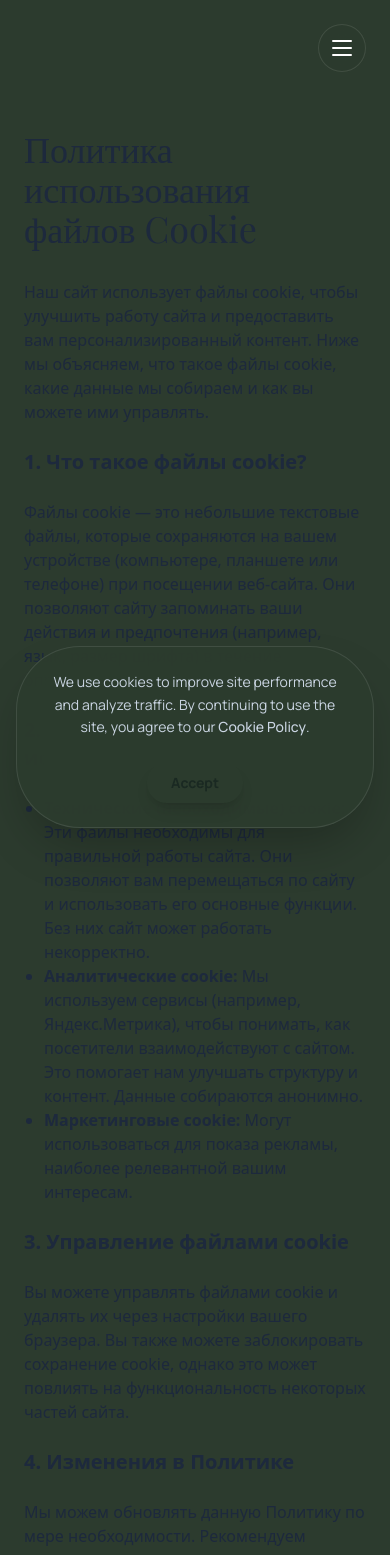
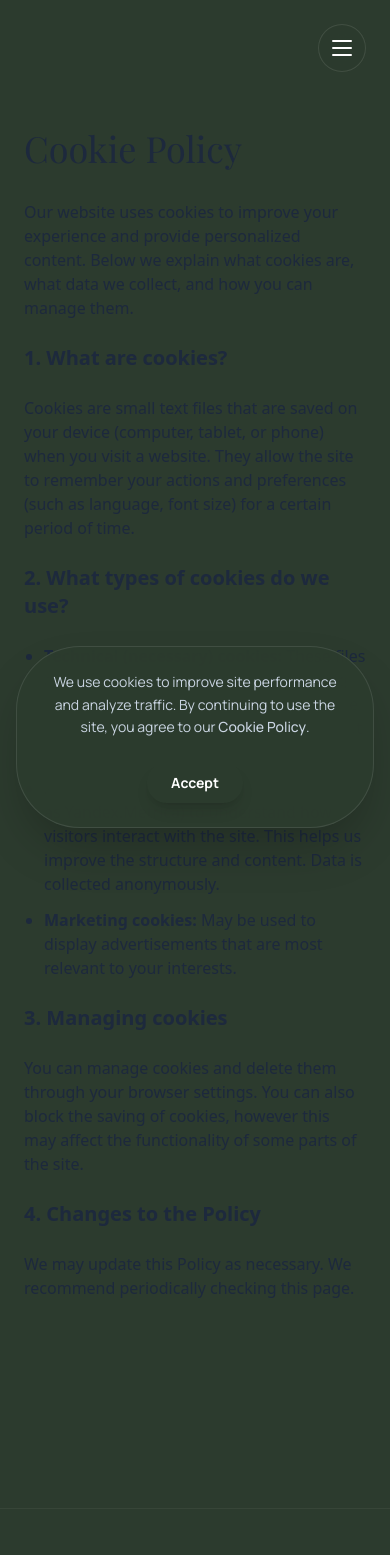
Before and after one commit to Vlad575oa/ArtLand, a Next.js app: page /en/cookies in a window 390 px wide. Shown: the top 1555 px of the page. Built offline with nearby package versions, Linux system fonts and the light colour scheme; a web font is replaced by a local one.

Commit message:
feat: add i18n translations for Cookies page
- Add Cookies section to ru.json and en.json
- Update CookiesPage component to use useTranslations hook
- Translate all cookie policy sections (RU/EN)
- Improve list formatting with spacing

Co-authored-by: Qwen-Coder <qwen-coder@alibabacloud.com>

```diff
--- a/app/[locale]/(marketing)/cookies/page.tsx
+++ b/app/[locale]/(marketing)/cookies/page.tsx
@@ -1,3 +1,4 @@
+import { useTranslations } from 'next-intl';
 import { generatePageMetadata } from '@/lib/metadata';
 import type { Metadata } from 'next';
 
@@ -15,28 +16,36 @@ export async function generateMetadata({ params }: Props): Promise<Metadata> {
 }
 
 export default function CookiesPage() {
+    const t = useTranslations('Cookies');
+
     return (
         <div className="container mx-auto px-6 py-32 font-sans text-slate-800 dark:text-slate-200">
-            <h1 className="font-serif text-4xl mb-8">Политика использования файлов Cookie</h1>
+            <h1 className="font-serif text-4xl mb-8">{t('title')}</h1>
 
             <div className="prose dark:prose-invert max-w-4xl space-y-6">
-                <p>Наш сайт использует файлы cookie, чтобы улучшить работу сайта и предоставить вам персонализированный контент. Ниже мы объясняем, что такое файлы cookie, какие данные мы собираем и как вы можете ими управлять.</p>
+                <p>{t('intro')}</p>
 
-                <h3 className="text-xl font-bold">1. Что такое файлы cookie?</h3>
-                <p>Файлы cookie — это небольшие текстовые файлы, которые сохраняются на вашем устройстве (компьютере, планшете или телефоне) при посещении веб-сайта. Они позволяют сайту запоминать ваши действия и предпочтения (например, язык, размер шрифта) в течение определенного времени.</p>
+                <h3 className="text-xl font-bold">{t('section1_title')}</h3>
+                <p>{t('section1_content')}</p>
 
-                <h3 className="text-xl font-bold">2. Какие типы cookie мы используем?</h3>
-                <ul className="list-disc pl-5">
-                    <li><strong>Технические (необходимые) cookie:</strong> Эти файлы необходимы для правильной работы сайта. Они позволяют вам перемещаться по сайту и использовать его основные функции. Без них сайт может работать некорректно.</li>
-                    <li><strong>Аналитические cookie:</strong> Мы используем сервисы (например, Яндекс.Метрика), чтобы понимать, как посетители взаимодействуют с сайтом. Это помогает нам улучшать структуру и контент. Данные собираются анонимно.</li>
-                    <li><strong>Маркетинговые cookie:</strong> Могут использоваться для показа рекламы, наиболее релевантной вашим интересам.</li>
+                <h3 className="text-xl font-bold">{t('section2_title')}</h3>
+                <ul className="list-disc pl-5 space-y-3">
+                    <li>
+                        <strong>{t('section2_technical_title')}</strong> {t('section2_technical_desc')}
+                    </li>
+                    <li>
+                        <strong>{t('section2_analytics_title')}</strong> {t('section2_analytics_desc')}
+                    </li>
+                    <li>
+                        <strong>{t('section2_marketing_title')}</strong> {t('section2_marketing_desc')}
+                    </li>
                 </ul>
 
-                <h3 className="text-xl font-bold">3. Управление файлами cookie</h3>
-                <p>Вы можете управлять файлами cookie и удалять их через настройки вашего браузера. Вы также можете заблокировать сохранение cookie, однако это может повлиять на функциональность некоторых частей сайта.</p>
+                <h3 className="text-xl font-bold">{t('section3_title')}</h3>
+                <p>{t('section3_content')}</p>
 
-                <h3 className="text-xl font-bold">4. Изменения в Политике</h3>
-                <p>Мы можем обновлять данную Политику по мере необходимости. Рекомендуем периодически проверять эту страницу.</p>
+                <h3 className="text-xl font-bold">{t('section4_title')}</h3>
+                <p>{t('section4_content')}</p>
             </div>
         </div>
     )
--- a/components/features/HeroScrollSequence.tsx
+++ b/components/features/HeroScrollSequence.tsx
@@ -39,7 +39,7 @@ export const HeroScrollSequence = ({ title, subtitle, ctaText, onCtaClick }: Her
                     <div className="flex flex-wrap items-center gap-6 mt-2">
                         <button
                             onClick={onCtaClick}
-                            className="group relative px-10 py-5 text-olive-deep rounded-full flex items-center gap-3 font-bold text-base md:text-lg tracking-wide bg-[#8fa86e]/15 hover:bg-[#8fa86e]/25 backdrop-blur-md transition-all shadow-lg hover:shadow-xl border border-[#8fa86e]/30 animate-button-pulse overflow-hidden"
+                            className="group relative px-10 py-5 text-white rounded-full flex items-center gap-3 font-bold text-base md:text-lg tracking-wide bg-[#8fa86e]/15 hover:bg-[#8fa86e]/25 backdrop-blur-md transition-all shadow-lg hover:shadow-xl border border-[#8fa86e]/30 animate-button-pulse overflow-hidden"
                         >
                             {/* Subtle shine effect */}
                             <div className="absolute inset-0 bg-gradient-to-br from-white/20 to-transparent opacity-0 group-hover:opacity-100 transition-opacity duration-500" />
--- a/components/layout/CookieConsent.tsx
+++ b/components/layout/CookieConsent.tsx
@@ -67,7 +67,7 @@ export const CookieConsentProvider = ({ children }: { children: ReactNode }) =>
                         <div className="flex gap-4">
                             <button
                                 onClick={acceptCookies}
-                                className="px-6 py-2.5 rounded-full bg-contact-primary text-[#1a2922] font-bold text-sm hover:bg-contact-primary/90 transition-colors whitespace-nowrap shadow-lg shadow-contact-primary/20"
+                                className="px-6 py-2.5 rounded-full bg-contact-primary text-white font-bold text-sm hover:bg-contact-primary/90 transition-colors whitespace-nowrap shadow-lg shadow-contact-primary/20"
                             >
                                 {locale === 'ru' ? 'Принять' : 'Accept'}
                             </button>
--- a/messages/en.json
+++ b/messages/en.json
@@ -314,5 +314,22 @@
     "Terms": {
         "title": "Terms of Service",
         "content": "By using our website and services, you agree to comply with our terms and conditions. We reserve the right to update these terms at any time."
+    },
+    "Cookies": {
+        "title": "Cookie Policy",
+        "intro": "Our website uses cookies to improve your experience and provide personalized content. Below we explain what cookies are, what data we collect, and how you can manage them.",
+        "section1_title": "1. What are cookies?",
+        "section1_content": "Cookies are small text files that are saved on your device (computer, tablet, or phone) when you visit a website. They allow the site to remember your actions and preferences (such as language, font size) for a certain period of time.",
+        "section2_title": "2. What types of cookies do we use?",
+        "section2_technical_title": "Technical (necessary) cookies:",
+        "section2_technical_desc": "These files are necessary for the proper functioning of the website. They allow you to navigate the site and use its basic features. Without them, the site may not work correctly.",
+        "section2_analytics_title": "Analytics cookies:",
+        "section2_analytics_desc": "We use services (such as Yandex.Metrica) to understand how visitors interact with the site. This helps us improve the structure and content. Data is collected anonymously.",
+        "section2_marketing_title": "Marketing cookies:",
+        "section2_marketing_desc": "May be used to display advertisements that are most relevant to your interests.",
+        "section3_title": "3. Managing cookies",
+        "section3_content": "You can manage cookies and delete them through your browser settings. You can also block the saving of cookies, however this may affect the functionality of some parts of the site.",
+        "section4_title": "4. Changes to the Policy",
+        "section4_content": "We may update this Policy as necessary. We recommend periodically checking this page."
     }
 }
--- a/messages/ru.json
+++ b/messages/ru.json
@@ -314,5 +314,22 @@
     "Terms": {
         "title": "Условия использования",
         "content": "Используя наш сайт и услуги, вы соглашаетесь соблюдать наши правила и условия. Мы оставляем за собой право обновлять эти условия в любое время."
+    },
+    "Cookies": {
+        "title": "Политика использования файлов Cookie",
+        "intro": "Наш сайт использует файлы cookie, чтобы улучшить работу сайта и предоставить вам персонализированный контент. Ниже мы объясняем, что такое файлы cookie, какие данные мы собираем и как вы можете ими управлять.",
+        "section1_title": "1. Что такое файлы cookie?",
+        "section1_content": "Файлы cookie — это небольшие текстовые файлы, которые сохраняются на вашем устройстве (компьютере, планшете или телефоне) при посещении веб-сайта. Они позволяют сайту запоминать ваши действия и предпочтения (например, язык, размер шрифта) в течение определенного времени.",
+        "section2_title": "2. Какие типы cookie мы используем?",
+        "section2_technical_title": "Технические (необходимые) cookie:",
+        "section2_technical_desc": "Эти файлы необходимы для правильной работы сайта. Они позволяют вам перемещаться по сайту и использовать его основные функции. Без них сайт может работать некорректно.",
+        "section2_analytics_title": "Аналитические cookie:",
+        "section2_analytics_desc": "Мы используем сервисы (например, Яндекс.Метрика), чтобы понимать, как посетители взаимодействуют с сайтом. Это помогает нам улучшать структуру и контент. Данные собираются анонимно.",
+        "section2_marketing_title": "Маркетинговые cookie:",
+        "section2_marketing_desc": "Могут использоваться для показа рекламы, наиболее релевантной вашим интересам.",
+        "section3_title": "3. Управление файлами cookie",
+        "section3_content": "Вы можете управлять файлами cookie и удалять их через настройки вашего браузера. Вы также можете заблокировать сохранение cookie, однако это может повлиять на функциональность некоторых частей сайта.",
+        "section4_title": "4. Изменения в Политике",
+        "section4_content": "Мы можем обновлять данную Политику по мере необходимости. Рекомендуем периодически проверять эту страницу."
     }
 }
```
